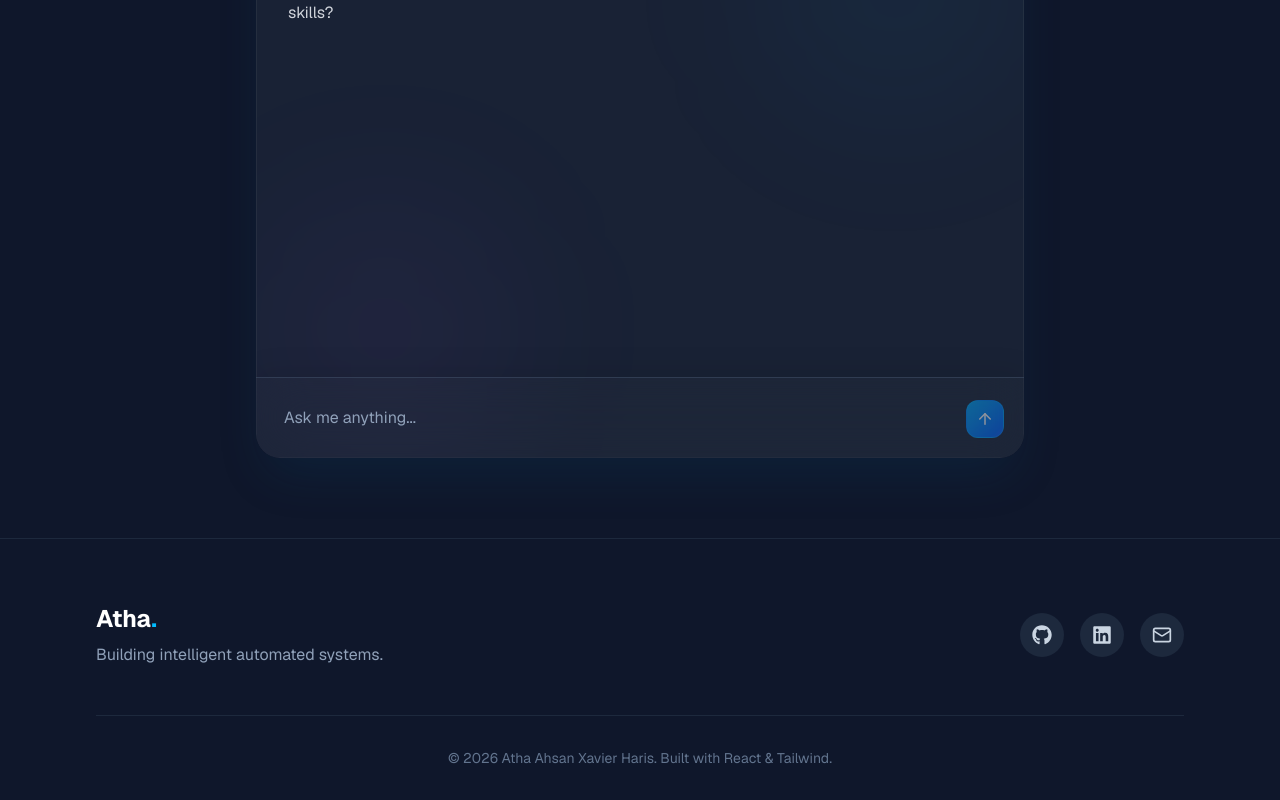
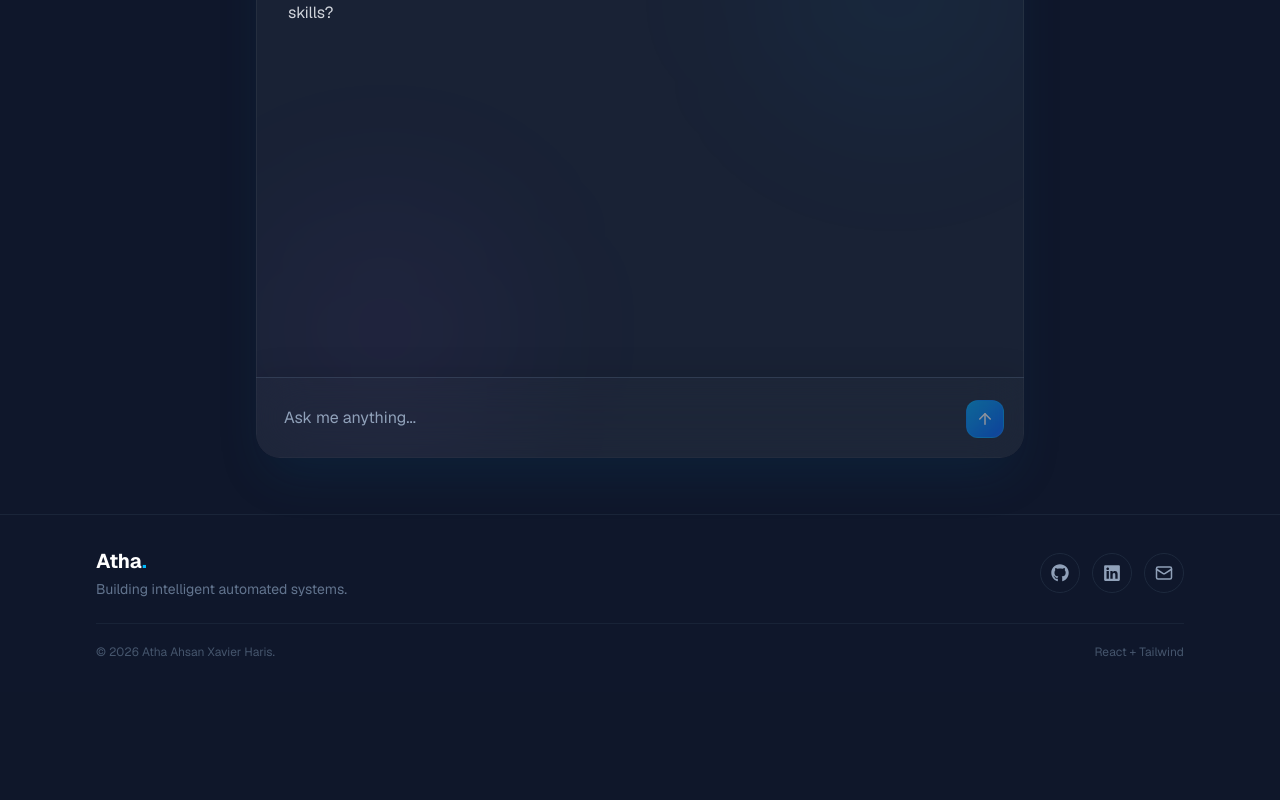
Before and after one commit to athaahsan/my-portfolio, a React (Vite) app: page / in a window 1280 px wide. Shown: the part 5908-6708 px from the top of the page. After the commit the page ends 6600 px from the top, so only its background shows below. Built offline with nearby package versions, Linux system fonts and the light colour scheme; no server answers.

Commit message:
footer and skills

```diff
--- a/src/components/ChatbotSection.jsx
+++ b/src/components/ChatbotSection.jsx
@@ -1,8 +1,8 @@
 import userInfo from "../userInfo.js"
 
-import { motion, AnimatePresence } from 'framer-motion';
-import { Bot, ArrowUp, User, ChevronDown } from 'lucide-react';
-import { useState, useRef, useEffect } from 'react';
+import { motion as Motion, AnimatePresence } from 'framer-motion';
+import { Bot, ArrowUp, ChevronDown } from 'lucide-react';
+import { useState, useRef } from 'react';
 import ReactMarkdown from "react-markdown";
 import remarkGfm from "remark-gfm";
 import remarkBreaks from 'remark-breaks';
@@ -127,7 +127,7 @@ const ChatbotSection = () => {
                   return newMsgs;
                 });
               }
-            } catch (e) {
+            } catch {
               // JSON invalid, skip this chunk
             }
           }
@@ -150,9 +150,9 @@ const ChatbotSection = () => {
   };
 
   return (
-    <section id="chatbot" className="py-20 relative">
+    <section id="chatbot" className="pt-20 pb-12 md:pb-14 relative">
       <div className="w-full max-w-7xl mx-auto px-8 md:px-16 lg:px-24">
-        <motion.div
+        <Motion.div
           initial={{ opacity: 0, y: 20 }}
           whileInView={{ opacity: 1, y: 0 }}
           viewport={{ once: true }}
@@ -173,9 +173,9 @@ const ChatbotSection = () => {
               className="bg-transparent border-none text-sky-400 font-semibold focus:outline-none w-32 placeholder-sky-400/30"
             />
           </div>
-        </motion.div>
+        </Motion.div>
 
-        <motion.div
+        <Motion.div
           initial={{ opacity: 0, y: 20 }}
           whileInView={{ opacity: 1, y: 0 }}
           viewport={{ once: true }}
@@ -217,7 +217,7 @@ const ChatbotSection = () => {
               className="flex-1 w-full h-full overflow-y-auto p-4 pt-24 pb-32 md:p-6 md:pt-28 md:pb-32 space-y-6 relative z-10 custom-scrollbar"
             >
               {messages.map((msg, idx) => (
-                <motion.div
+                <Motion.div
                   key={idx}
                   initial={{ opacity: 0, y: 10, scale: 0.95 }}
                   animate={{ opacity: 1, y: 0, scale: 1 }}
@@ -236,17 +236,17 @@ const ChatbotSection = () => {
                       msg.content === "" && idx === messages.length - 1 ? (
                         <div className="flex items-center gap-3 h-8 px-2 py-1">
                           <div className="flex gap-1.5 items-center">
-                            <motion.span
+                            <Motion.span
                               animate={{ scale: [1, 1.4, 1], opacity: [0.4, 1, 0.4] }}
                               transition={{ duration: 1, repeat: Infinity, delay: 0, ease: "easeInOut" }}
                               className="w-2 h-2 rounded-full bg-sky-400 shadow-[0_0_8px_rgba(56,189,248,0.8)]"
                             />
-                            <motion.span
+                            <Motion.span
                               animate={{ scale: [1, 1.4, 1], opacity: [0.4, 1, 0.4] }}
                               transition={{ duration: 1, repeat: Infinity, delay: 0.2, ease: "easeInOut" }}
                               className="w-2 h-2 rounded-full bg-blue-500 shadow-[0_0_8px_rgba(59,130,246,0.8)]"
                             />
-                            <motion.span
+                            <Motion.span
                               animate={{ scale: [1, 1.4, 1], opacity: [0.4, 1, 0.4] }}
                               transition={{ duration: 1, repeat: Infinity, delay: 0.4, ease: "easeInOut" }}
                               className="w-2 h-2 rounded-full bg-indigo-500 shadow-[0_0_8px_rgba(99,102,241,0.8)]"
@@ -262,13 +262,18 @@ const ChatbotSection = () => {
                             remarkPlugins={[remarkGfm, remarkBreaks, remarkMath]}
                             rehypePlugins={[rehypeRaw, rehypeHighlight, rehypeKatex]}
                             components={{
-                              img: ({ node, ...props }) => (
-                                <img
-                                  {...props}
-                                  className="max-w-50 h-auto rounded-md"
-                                  alt={props.alt}
-                                />
-                              ),
+                              img: (props) => {
+                                const imgProps = { ...props };
+                                delete imgProps.node;
+
+                                return (
+                                  <img
+                                    {...imgProps}
+                                    className="max-w-50 h-auto rounded-md"
+                                    alt={props.alt}
+                                  />
+                                );
+                              },
                             }}
                           >
                             {msg.content}
@@ -278,7 +283,7 @@ const ChatbotSection = () => {
                     )}
                   </div>
 
-                </motion.div>
+                </Motion.div>
               ))}
               <div ref={messagesEndRef} />
             </div>
@@ -289,7 +294,7 @@ const ChatbotSection = () => {
               {/* Scroll down button */}
               <AnimatePresence>
                 {showScrollDown && (
-                  <motion.div
+                  <Motion.div
                     initial={{ opacity: 0, y: 10 }}
                     animate={{ opacity: 1, y: 0 }}
                     exit={{ opacity: 0, y: 10 }}
@@ -302,21 +307,21 @@ const ChatbotSection = () => {
                     >
                       <ChevronDown size={24} />
                     </button>
-                  </motion.div>
+                  </Motion.div>
                 )}
               </AnimatePresence>
 
               <form onSubmit={handleSend} className="w-full relative flex items-end gap-3 bg-white/2 backdrop-blur-xl border-t border-slate-600/50 p-4 md:p-5 pointer-events-auto transition-all duration-300 z-20 shadow-[0_-4px_30px_rgba(0,0,0,0.1)]">
                 <AnimatePresence>
                   {inputText.length >= maxLength - 50 && (
-                    <motion.div
+                    <Motion.div
                       initial={{ opacity: 0, y: 10 }}
                       animate={{ opacity: 1, y: 0 }}
                       exit={{ opacity: 0, y: 10 }}
                       className="absolute -top-10 right-4 bg-rose-500/90 text-white font-medium text-xs px-3 py-1.5 rounded-lg border border-rose-400/50 backdrop-blur-md pointer-events-none"
                     >
                       {inputText.length >= maxLength ? "Maximum length reached" : `${maxLength - inputText.length} characters remaining`}
-                    </motion.div>
+                    </Motion.div>
                   )}
                 </AnimatePresence>
                 <textarea
@@ -351,7 +356,7 @@ const ChatbotSection = () => {
               </form>
             </div>
           </div>
-        </motion.div>
+        </Motion.div>
       </div>
     </section>
   );
--- a/src/components/Footer.jsx
+++ b/src/components/Footer.jsx
@@ -2,32 +2,56 @@ import { Mail } from 'lucide-react';
 import { FaGithub as Github, FaLinkedin as Linkedin } from 'react-icons/fa';
 
 const Footer = () => {
+  const currentYear = new Date().getFullYear();
+
   return (
-    <footer className="bg-slate-900 pt-16 pb-8 border-t border-slate-800">
+    <footer className="border-t border-slate-800/80 bg-slate-900/80 py-8">
       <div className="w-full max-w-7xl mx-auto px-8 md:px-16 lg:px-24">
-        <div className="flex flex-col md:flex-row justify-between items-center gap-6">
+        <div className="flex flex-col items-center justify-between gap-6 border-b border-slate-800/70 pb-6 md:flex-row">
           <div className="text-center md:text-left">
-            <h3 className="text-2xl font-bold text-white mb-2">Atha<span className="text-sky-400">.</span></h3>
-            <p className="text-slate-400 max-w-sm">
+            <h3 className="text-xl font-bold text-white">
+              Atha<span className="text-sky-400">.</span>
+            </h3>
+            <p className="mt-1 text-sm text-slate-500">
               Building intelligent automated systems.
             </p>
           </div>
 
-          <div className="flex gap-4">
-            <a href="https://github.com/athaahsan" target="_blank" rel="noopener noreferrer" className="p-3 bg-slate-800 hover:bg-sky-500 hover:text-white rounded-full transition-all text-slate-300">
-              <Github size={20} />
+          <div className="flex items-center gap-3">
+            <a
+              href="https://github.com/athaahsan"
+              target="_blank"
+              rel="noopener noreferrer"
+              aria-label="GitHub"
+              title="GitHub"
+              className="flex h-10 w-10 items-center justify-center rounded-full border border-slate-800 bg-slate-900 text-slate-400 transition-all hover:border-sky-400/50 hover:text-sky-300"
+            >
+              <Github size={18} />
             </a>
-            <a href="https://linkedin.com/in/athaahsan" target="_blank" rel="noopener noreferrer" className="p-3 bg-slate-800 hover:bg-sky-500 hover:text-white rounded-full transition-all text-slate-300">
-              <Linkedin size={20} />
+            <a
+              href="https://linkedin.com/in/athaahsan"
+              target="_blank"
+              rel="noopener noreferrer"
+              aria-label="LinkedIn"
+              title="LinkedIn"
+              className="flex h-10 w-10 items-center justify-center rounded-full border border-slate-800 bg-slate-900 text-slate-400 transition-all hover:border-sky-400/50 hover:text-sky-300"
+            >
+              <Linkedin size={18} />
             </a>
-            <a href="mailto:atha.ahsan.xavier.haris@gmail.com" className="p-3 bg-slate-800 hover:bg-sky-500 hover:text-white rounded-full transition-all text-slate-300">
-              <Mail size={20} />
+            <a
+              href="mailto:atha.ahsan.xavier.haris@gmail.com"
+              aria-label="Email"
+              title="Email"
+              className="flex h-10 w-10 items-center justify-center rounded-full border border-slate-800 bg-slate-900 text-slate-400 transition-all hover:border-sky-400/50 hover:text-sky-300"
+            >
+              <Mail size={18} />
             </a>
           </div>
         </div>
 
-        <div className="mt-12 pt-8 border-t border-slate-800 text-center text-slate-500 text-sm">
-          <p>&copy; {new Date().getFullYear()} Atha Ahsan Xavier Haris. Built with React & Tailwind.</p>
+        <div className="mt-5 flex flex-col gap-2 text-center text-xs text-slate-600 md:flex-row md:items-center md:justify-between md:text-left">
+          <p>&copy; {currentYear} Atha Ahsan Xavier Haris.</p>
+          <p>React + Tailwind</p>
         </div>
       </div>
     </footer>
--- a/src/components/Skills.jsx
+++ b/src/components/Skills.jsx
@@ -3,7 +3,7 @@ import { motion } from 'framer-motion';
 const skills = [
   "React.js", "JavaScript", "Tailwind CSS", "HTML", "CSS",
   "Python", "Data Analytics", "Data Visualization", "Machine Learning",
-  "LLM Integration", "Prompt Engineering",
+  "LLM Integration", "RAG", "Prompt Engineering",
   "n8n", "Google Apps Script", "Git"
 ];
 
```
